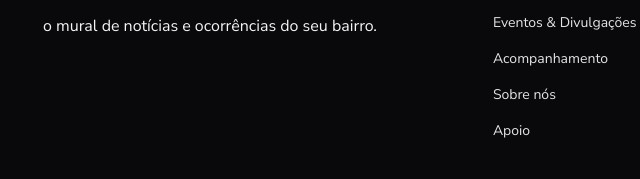
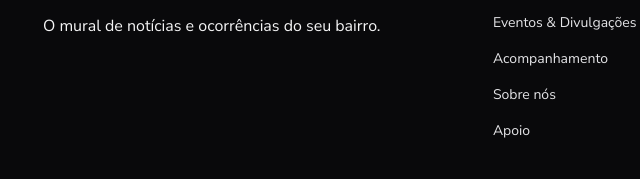
Before and after one commit to dscarolsz/Voz.do.Bairro-OFC, a plain HTML site: page pages/registrar.html in a window 1280 px wide. Shown: the part 920-1099 px from the top of the page, 69-709 px from the left. Drawn offline with nearby package versions, Linux system fonts and the light colour scheme; a script that the page names is missing; a web font is replaced by a local one.

Commit message:
Correção de Imagens e Att do Footer

```diff
--- a/pages/registrar.html
+++ b/pages/registrar.html
@@ -404,7 +404,7 @@
             <span class="rodape-marca-nome">Rede da Quebrada</span>
           </a>
           <p class="rodape-marca-frase">
-            o mural de notícias e ocorrências do seu bairro.
+         O mural de notícias e ocorrências do seu bairro.
           </p>
         </div>
 
```
Also changed, not shown: pages/cadastro.html (+1 -1 lines), pages/equipe.html (+1 -1 lines), pages/eventos.html (+1 -1 lines), pages/login.html (+1 -1 lines), pages/mural.html (+1 -1 lines), pages/patrocinadores.html (+1 -1 lines), pages/perfil.html (+1 -1 lines).
